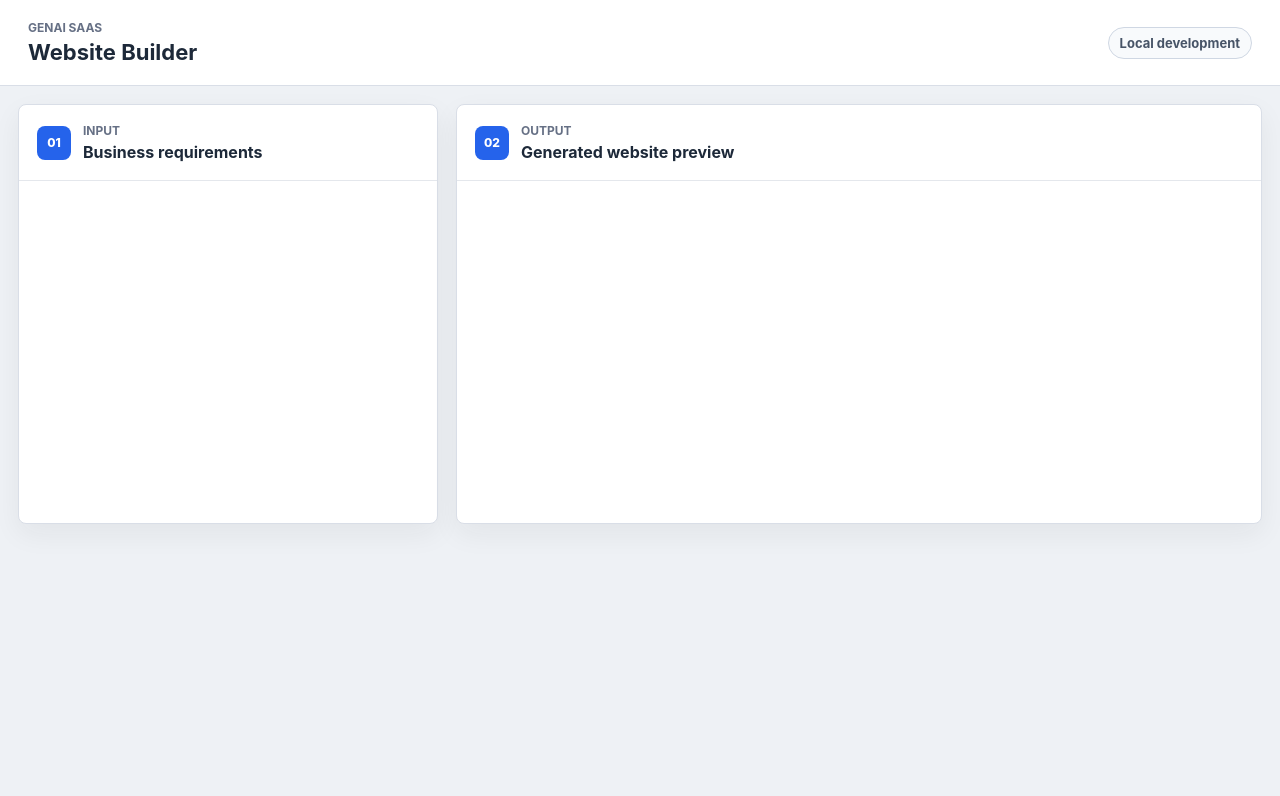
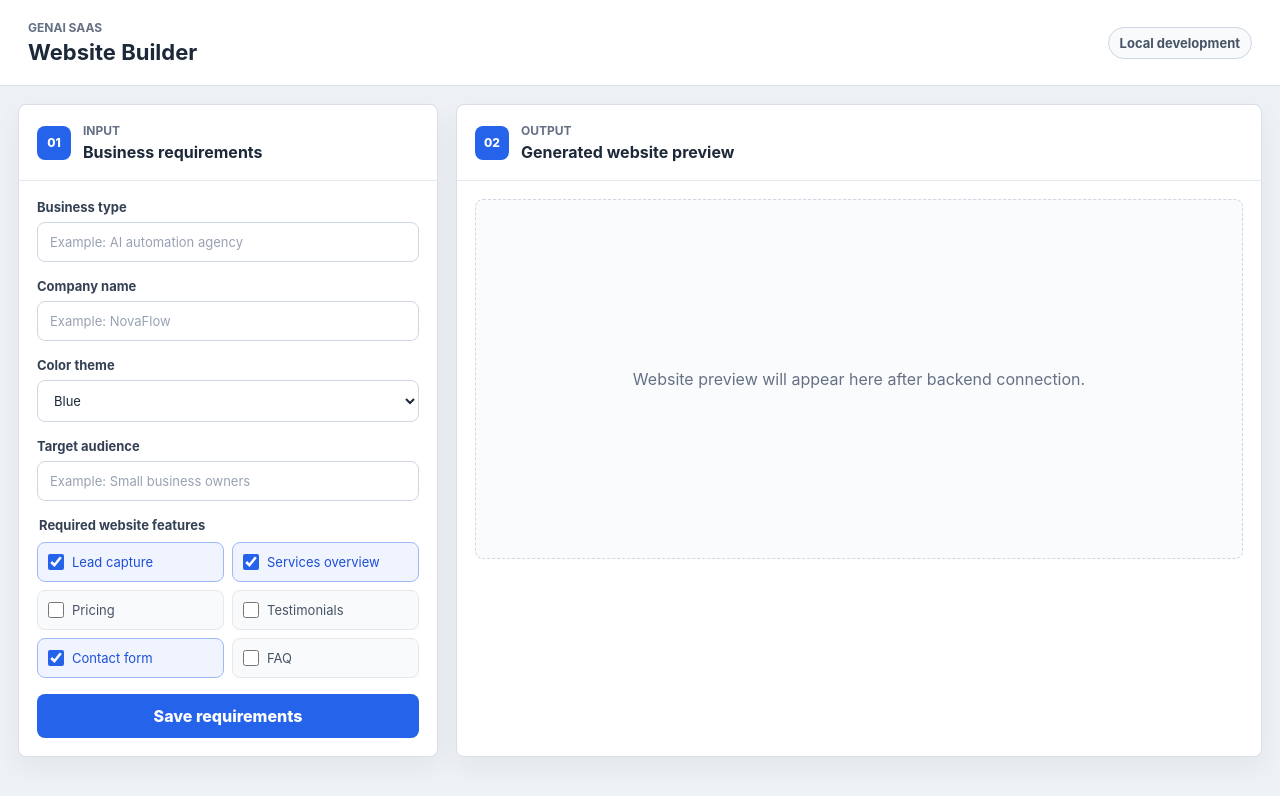
Before and after one commit to sudharshanreddyragipindi35-collab/GenAi-Saas, a React (Vite) app in the folder frontend/: page / in a window 1280 px wide. Shown: the top 796 px of the page. Built offline with nearby package versions, Linux system fonts and the light colour scheme.

Commit message:
feat(frontend): add business requirements form

```diff
--- a/frontend/src/App.css
+++ b/frontend/src/App.css
@@ -82,6 +82,136 @@
   font-weight: 800;
 }
 
+.requirements-form {
+  display: grid;
+  gap: 16px;
+  padding: 18px;
+}
+
+.form-field {
+  display: grid;
+  gap: 7px;
+  color: #344054;
+  font-size: 13px;
+  font-weight: 700;
+}
+
+.form-field input,
+.form-field select {
+  width: 100%;
+  border: 1px solid #cfd7e3;
+  border-radius: 8px;
+  padding: 11px 12px;
+  color: #1d2939;
+  background: #ffffff;
+  font: inherit;
+  font-weight: 400;
+}
+
+.form-field input::placeholder {
+  color: #98a2b3;
+}
+
+.form-field input:focus,
+.form-field select:focus {
+  outline: 3px solid rgba(37, 99, 235, 0.16);
+  border-color: #2563eb;
+}
+
+.feature-fieldset {
+  min-width: 0;
+  margin: 0;
+  border: 0;
+  padding: 0;
+}
+
+.feature-fieldset legend {
+  margin-bottom: 9px;
+  color: #344054;
+  font-size: 13px;
+  font-weight: 700;
+}
+
+.feature-options {
+  display: grid;
+  grid-template-columns: repeat(2, minmax(0, 1fr));
+  gap: 8px;
+}
+
+.feature-option {
+  display: flex;
+  align-items: center;
+  gap: 8px;
+  min-height: 40px;
+  border: 1px solid #e4e7ec;
+  border-radius: 8px;
+  padding: 9px 10px;
+  color: #475467;
+  background: #f9fafb;
+  font-size: 13px;
+  cursor: pointer;
+}
+
+.feature-option:has(input:checked) {
+  border-color: #9db8f5;
+  color: #1d4ed8;
+  background: #eff4ff;
+}
+
+.feature-option input {
+  width: 16px;
+  height: 16px;
+  margin: 0;
+  accent-color: #2563eb;
+}
+
+.primary-action {
+  border: 0;
+  border-radius: 8px;
+  padding: 12px 14px;
+  color: #ffffff;
+  background: #2563eb;
+  font: inherit;
+  font-weight: 800;
+  cursor: pointer;
+}
+
+.primary-action:hover {
+  background: #1d4ed8;
+}
+
+.primary-action:focus-visible {
+  outline: 3px solid rgba(37, 99, 235, 0.24);
+  outline-offset: 2px;
+}
+
+.form-status {
+  margin: 0;
+  border: 1px solid #a6d9bb;
+  border-radius: 8px;
+  padding: 10px 11px;
+  color: #17663a;
+  background: #edf8f1;
+  font-size: 13px;
+}
+
+.preview-placeholder {
+  min-height: 360px;
+  display: grid;
+  place-items: center;
+  margin: 18px;
+  border: 1px dashed #cfd7e3;
+  border-radius: 8px;
+  padding: 24px;
+  color: #667085;
+  background: #fafbfc;
+  text-align: center;
+}
+
+.preview-placeholder p {
+  margin: 0;
+}
+
 @media (max-width: 820px) {
   .builder-workspace {
     grid-template-columns: 1fr;
@@ -98,4 +228,8 @@
   .builder-workspace {
     padding: 10px;
   }
+
+  .feature-options {
+    grid-template-columns: 1fr;
+  }
 }
--- a/frontend/src/App.jsx
+++ b/frontend/src/App.jsx
@@ -1,6 +1,52 @@
+import { useState } from 'react'
 import './App.css'
 
+const featureOptions = [
+  'Lead capture',
+  'Services overview',
+  'Pricing',
+  'Testimonials',
+  'Contact form',
+  'FAQ',
+]
+
 function App() {
+  const [requirements, setRequirements] = useState({
+    businessType: '',
+    companyName: '',
+    colorTheme: 'Blue',
+    targetAudience: '',
+    requiredFeatures: ['Lead capture', 'Services overview', 'Contact form'],
+  })
+  const [formStatus, setFormStatus] = useState('')
+
+  function handleFieldChange(event) {
+    const { name, value } = event.target
+
+    setRequirements((current) => ({
+      ...current,
+      [name]: value,
+    }))
+    setFormStatus('')
+  }
+
+  function handleFeatureChange(event) {
+    const { checked, value } = event.target
+
+    setRequirements((current) => ({
+      ...current,
+      requiredFeatures: checked
+        ? [...current.requiredFeatures, value]
+        : current.requiredFeatures.filter((feature) => feature !== value),
+    }))
+    setFormStatus('')
+  }
+
+  function handleSubmit(event) {
+    event.preventDefault()
+    setFormStatus('Requirements are ready for website generation.')
+  }
+
   return (
     <div className="app-shell">
       <header className="app-header">
@@ -20,6 +66,92 @@ function App() {
               <h2>Business requirements</h2>
             </div>
           </div>
+
+          <form className="requirements-form" onSubmit={handleSubmit}>
+            <label className="form-field">
+              <span>Business type</span>
+              <input
+                name="businessType"
+                type="text"
+                value={requirements.businessType}
+                onChange={handleFieldChange}
+                placeholder="Example: AI automation agency"
+                minLength="2"
+                maxLength="80"
+                required
+              />
+            </label>
+
+            <label className="form-field">
+              <span>Company name</span>
+              <input
+                name="companyName"
+                type="text"
+                value={requirements.companyName}
+                onChange={handleFieldChange}
+                placeholder="Example: NovaFlow"
+                minLength="2"
+                maxLength="80"
+                required
+              />
+            </label>
+
+            <label className="form-field">
+              <span>Color theme</span>
+              <select
+                name="colorTheme"
+                value={requirements.colorTheme}
+                onChange={handleFieldChange}
+              >
+                <option value="Blue">Blue</option>
+                <option value="Green">Green</option>
+                <option value="Purple">Purple</option>
+                <option value="Red">Red</option>
+                <option value="Neutral">Neutral</option>
+              </select>
+            </label>
+
+            <label className="form-field">
+              <span>Target audience</span>
+              <input
+                name="targetAudience"
+                type="text"
+                value={requirements.targetAudience}
+                onChange={handleFieldChange}
+                placeholder="Example: Small business owners"
+                minLength="2"
+                maxLength="160"
+                required
+              />
+            </label>
+
+            <fieldset className="feature-fieldset">
+              <legend>Required website features</legend>
+              <div className="feature-options">
+                {featureOptions.map((feature) => (
+                  <label className="feature-option" key={feature}>
+                    <input
+                      type="checkbox"
+                      value={feature}
+                      checked={requirements.requiredFeatures.includes(feature)}
+                      onChange={handleFeatureChange}
+                    />
+                    <span>{feature}</span>
+                  </label>
+                ))}
+              </div>
+            </fieldset>
+
+            <button className="primary-action" type="submit">
+              Save requirements
+            </button>
+
+            {formStatus && (
+              <p className="form-status" role="status">
+                {formStatus}
+              </p>
+            )}
+          </form>
         </section>
 
         <section className="workspace-panel">
@@ -30,6 +162,9 @@ function App() {
               <h2>Generated website preview</h2>
             </div>
           </div>
+          <div className="preview-placeholder">
+            <p>Website preview will appear here after backend connection.</p>
+          </div>
         </section>
       </main>
     </div>
```
